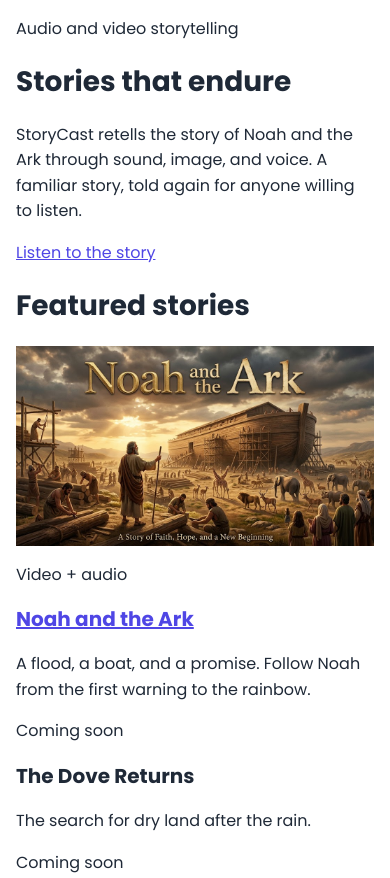
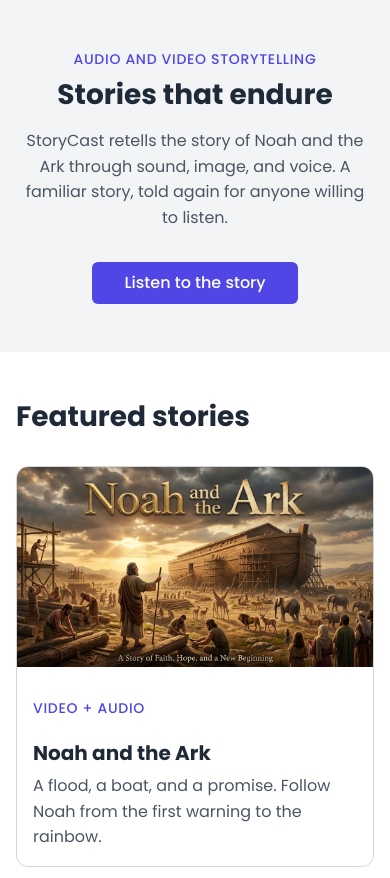
Before and after one commit to V-Mugisha/storycast, a website: page index.html in a window 390 px wide. Shown: the top 878 px of the page. Drawn offline with Linux system fonts and the light colour scheme.

Commit message:
feat: add button and story card components with responsive design

```diff
--- /dev/null
+++ b/sass/components/_buttons.scss
@@ -0,0 +1,25 @@
+@use "../tokens" as t;
+
+@layer components {
+  .btn {
+    display: inline-block;
+    padding: t.$space-sm t.$space-lg;
+    border: none;
+    border-radius: t.$radius-sm;
+    font: inherit;
+    font-weight: t.$weight-medium;
+    text-align: center;
+    text-decoration: none;
+    cursor: pointer;
+    transition: background-color 0.2s ease;
+
+    &--primary {
+      background: t.$color-primary;
+      color: t.$color-white;
+
+      &:hover {
+        background: t.$color-primary-dark;
+      }
+    }
+  }
+}
--- /dev/null
+++ b/sass/components/_story-card.scss
@@ -0,0 +1,88 @@
+@use "../tokens" as t;
+
+$story-card-wide: 28rem;
+
+@layer components {
+  .story-card {
+    container-type: inline-size;
+    container-name: story-card;
+    display: flex;
+    flex-direction: column;
+    background: t.$color-bg;
+    border: 1px solid t.$color-border;
+    border-radius: t.$radius-md;
+    overflow: hidden;
+
+    &__media {
+      display: block;
+      aspect-ratio: 16 / 9;
+      overflow: hidden;
+
+      img {
+        width: 100%;
+        height: 100%;
+        object-fit: cover;
+      }
+    }
+
+    &__body {
+      display: flex;
+      flex-direction: column;
+      gap: t.$space-sm;
+      padding: t.$space-md;
+    }
+
+    &__tag {
+      font-size: t.$font-size-sm;
+      font-weight: t.$weight-medium;
+      text-transform: uppercase;
+      letter-spacing: 0.05em;
+      color: t.$color-primary;
+    }
+
+    &__title {
+      margin: 0;
+      font-size: t.$font-size-lg;
+      line-height: t.$line-height-tight;
+
+      a {
+        color: t.$color-text;
+        text-decoration: none;
+
+        &:hover {
+          color: t.$color-primary;
+        }
+      }
+    }
+
+    &__excerpt {
+      margin: 0;
+      color: t.$color-text-muted;
+    }
+
+    &--teaser {
+      background: t.$color-bg-alt;
+      border-style: dashed;
+
+      .story-card__tag {
+        color: t.$color-text-muted;
+      }
+    }
+  }
+
+  @container story-card (min-width: #{$story-card-wide}) {
+    .story-card {
+      flex-direction: row;
+
+      &__media {
+        flex: 0 0 40%;
+        align-self: stretch;
+        aspect-ratio: auto;
+      }
+
+      &__body {
+        flex: 1;
+      }
+    }
+  }
+}
--- /dev/null
+++ b/sass/layout/_grid.scss
@@ -0,0 +1,49 @@
+@use "../tokens" as t;
+
+@layer components {
+  .hero {
+    padding: t.$space-xl 0;
+    text-align: center;
+    background: t.$color-bg-alt;
+
+    h1 {
+      margin: 0 0 t.$space-md;
+    }
+
+    &__eyebrow {
+      margin: 0 0 t.$space-sm;
+      font-size: t.$font-size-sm;
+      font-weight: t.$weight-medium;
+      text-transform: uppercase;
+      letter-spacing: 0.05em;
+      color: t.$color-primary;
+    }
+
+    &__lede {
+      max-width: 60ch;
+      margin: 0 auto t.$space-lg;
+      color: t.$color-text-muted;
+    }
+  }
+
+  .featured {
+    padding: t.$space-xl 0;
+
+    h2 {
+      margin: 0 0 t.$space-lg;
+    }
+  }
+
+  .stories-grid {
+    display: grid;
+    gap: t.$space-lg;
+
+    @include t.respond("md") {
+      grid-template-columns: repeat(2, 1fr);
+    }
+
+    @include t.respond("lg") {
+      grid-template-columns: repeat(3, 1fr);
+    }
+  }
+}
--- a/sass/main.scss
+++ b/sass/main.scss
@@ -1 +1,4 @@
 @use "base";
+@use "components/buttons";
+@use "components/story-card";
+@use "layout/grid";
--- a/sass/tokens/_colors.scss
+++ b/sass/tokens/_colors.scss
@@ -4,6 +4,7 @@ $color-primary-dark: #3730a3;
 $color-text: #1f2937;
 $color-text-muted: #4b5563;
 
+$color-white: #ffffff;
 $color-bg: #ffffff;
 $color-bg-alt: #f3f4f6;
 $color-border: #d1d5db;
--- a/sass/tokens/_spacing.scss
+++ b/sass/tokens/_spacing.scss
@@ -1,3 +1,5 @@
+@use "sass:map";
+
 $space-xs: 0.25rem;
 $space-sm: 0.5rem;
 $space-md: 1rem;
@@ -16,7 +18,7 @@ $breakpoints: (
 
 // Mobile-first media query helper: @include respond("md") { ... }
 @mixin respond($bp) {
-  @media (min-width: map-get($breakpoints, $bp)) {
+  @media (min-width: map.get($breakpoints, $bp)) {
     @content;
   }
 }
```
Also changed, not shown: css/main.css.
